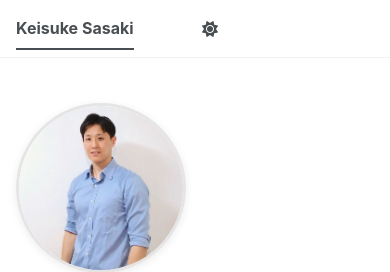
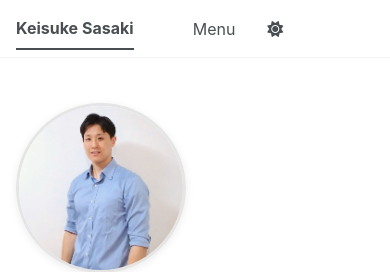
Before and after one commit to ksasaki-stats/ksasaki-stats.github.io, a Jekyll site: the page built from _pages/about.md, in a window 390 px wide. Shown: the top 272 px of the page. Built offline with Jekyll 4.4.1, drawn with Linux system fonts in a browser that asks for light colours; a script bundle is joined from its source files by our own code; library files that are not in the unit come from our copies.

Commit message:
Fix mobile menu desktop visibility

```diff
--- a/assets/css/main.scss
+++ b/assets/css/main.scss
@@ -43,7 +43,7 @@
 ;
 
 .mobile-nav-menu {
-  display: none;
+  display: none !important;
 }
 
 @media screen and (max-width: 600px) {
@@ -52,7 +52,7 @@
   }
 
   .mobile-nav-menu {
-    display: table-cell;
+    display: table-cell !important;
     position: relative;
     vertical-align: middle;
   }
```
